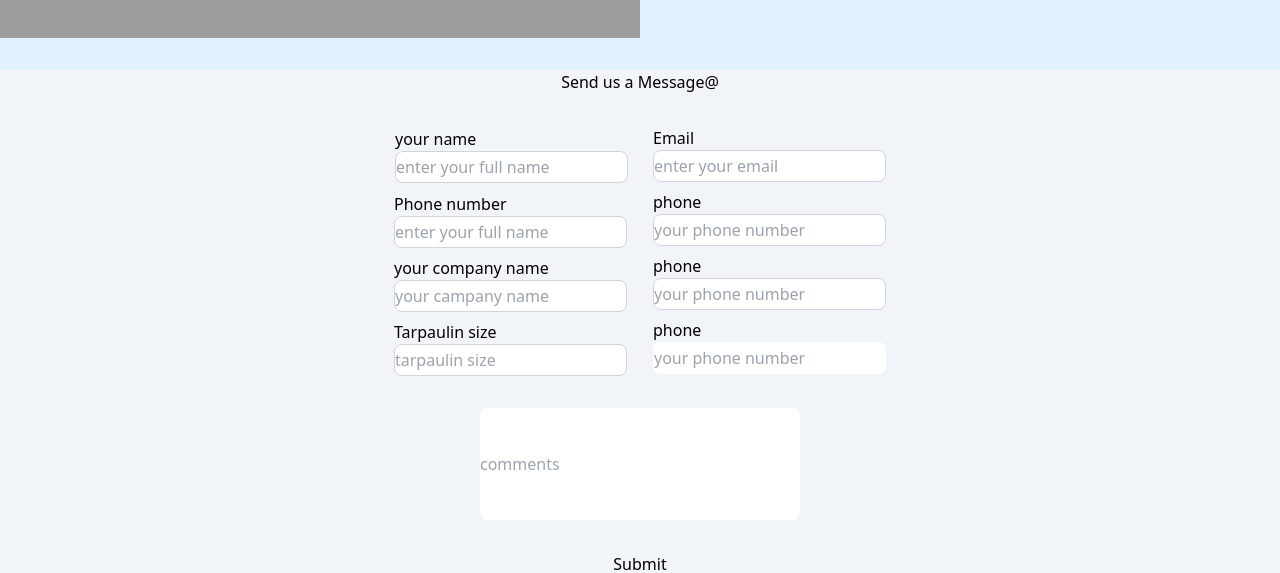
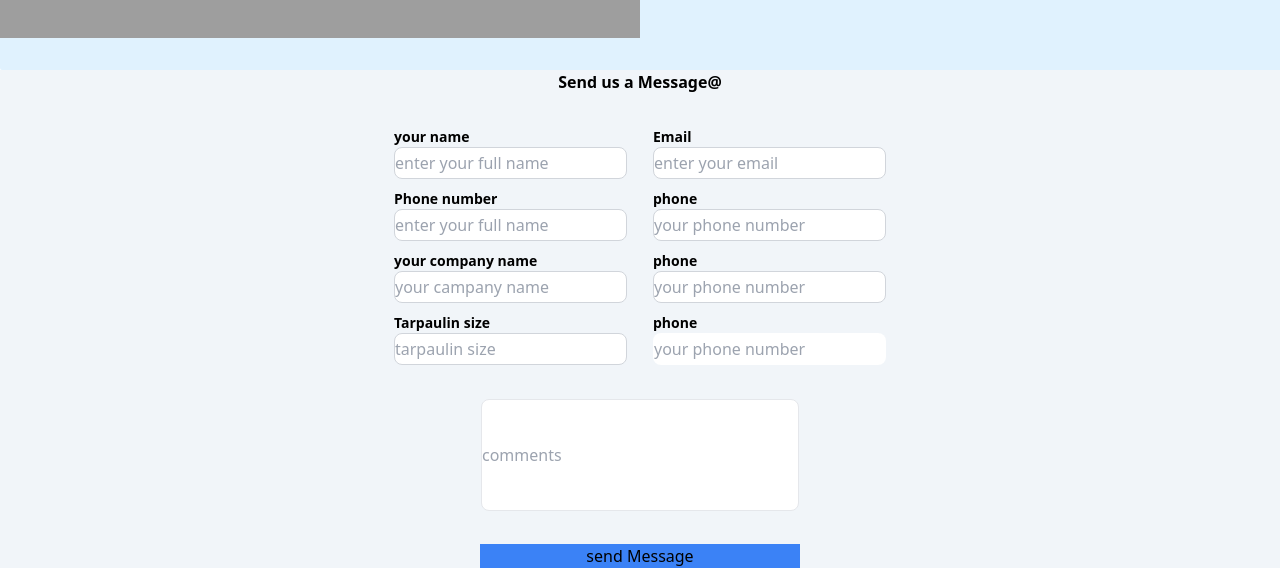
Before and after one commit to josue583/trp_rwanda, a React (Create React App) app: page /contact in a window 1280 px wide. Shown: the part 362-935 px from the top of the page. Built offline with nearby package versions, Linux system fonts and the light colour scheme; grey boxes are pictures that could not be loaded.

Commit message:
change on the form

```diff
--- a/src/components/contact_us/contactForm.jsx
+++ b/src/components/contact_us/contactForm.jsx
@@ -21,51 +21,53 @@ export default function ContacyForm(){
     return(
         <div className="1/2 flex flex-col items-center justify-center bg-slate-100">
             <form action="" className="w-3/6 flex flex-col items-center gap-8" onSubmit={handleClick}>
-            <h1>Send us a Message@{headingText}</h1>
+            <h1 className="font-bold">Send us a Message@{headingText}</h1>
             <div className="w-full flex justify-center gap-6">
             <div className=" flex flex-col gap-2 ">
                 <div className="flex flex-col items-start border border-transparent hover:border-blue-700">
-                <label htmlFor="">your name</label>
+                <label className="font-semibold text-sm" htmlFor="">your name</label>
                 <input className="h-8 border border-gray-300 rounded-lg" type="" placeholder="enter your full name"onChange={handleChange} value={name}/>
                 </div>
-                <div className="flex flex-col items-start">
-                <label htmlFor="">Phone number</label>
+                <div className="flex flex-col items-start border border-transparent hover:border-blue-500">
+                <label className="font-semibold text-sm" htmlFor="">Phone number</label>
                 <input className="h-8 border border-gray-300 rounded-lg" type="" placeholder="enter your full name"onChange={handleChange} value={name}/>
                 </div>
-                <div className="flex flex-col items-start">
-                <label htmlFor="">your company name</label>
+                <div className="flex flex-col items-start border border-transparent hover:border-blue-500">
+                <label className="font-semibold text-sm" htmlFor="">your company name</label>
                 <input className="h-8 border border-gray-300 rounded-lg" type="" placeholder="your campany name"onChange={handleChange} value={name}/>
                 </div>
-                <div className="flex flex-col items-start ">
-                <label htmlFor="">Tarpaulin size</label>
+                <div className="flex flex-col items-start border border-transparent hover:border-blue-500 ">
+                <label className="font-semibold text-sm" htmlFor="">Tarpaulin size</label>
                 <input className="h-8 border border-gray-300 rounded-lg" type="" placeholder="tarpaulin size" onChange={handleChange} value={name}/>
                 </div>
                 </div>
 
-                <div className=" flex flex-col gap-2">
-                <div className="flex flex-col items-start">
-                <label htmlFor="">Email</label>
+                <div className=" flex flex-col gap-2 ">
+                <div className="flex flex-col items-start border border-transparent hover:border-blue-500">
+                <label className="font-semibold text-sm" htmlFor="">Email</label>
                 <input className="h-8 border border-gray-300 rounded-lg" type="text" placeholder="enter your email"/>
                 </div>
-                <div className="flex flex-col  items-start">
-                <label htmlFor="">phone</label>
+                <div className="flex flex-col  items-start border border-transparent hover:border-blue-500">
+                <label className="font-semibold text-sm" htmlFor="">phone</label>
                 <input className="h-8 border border-gray-300 rounded-lg" type="text"  placeholder="your phone number" />
                 </div>
-                <div className="flex flex-col items-start">
-                <label htmlFor="">phone</label>
+                <div className="flex flex-col items-start border border-transparent hover:border-blue-500">
+                <label className="font-semibold text-sm" htmlFor="">phone</label>
                 <input className="h-8 border border-gray-300 rounded-lg" type="text"  placeholder="your phone number" />
                 </div>
-                <div className="flex flex-col items-start">
-                <label htmlFor="">phone</label>
+                <div className="flex flex-col items-start border border-transparent hover:border-blue-500">
+                <label className="font-semibold text-sm" htmlFor="">phone</label>
                 <input className="h-8 border border-transparent border-gray-300 rounded-lg" type="text"  placeholder="your phone number" />
                 </div>
                 </div>
 
             </div>
+                <div className="w-1/2 border border-transparent hover:border-blue-500">
+                <input className="w-full h-28 rounded-lg border hover:border-transparent resize-none" type="textarea" placeholder="comments"  />
+                </div>
 
-                <input className="w-1/2 h-28 rounded-lg" type="textarea" placeholder="comments"  />
 
-                <button onClick={handleClick}>Submit</button>
+                <button className="w-1/2 bg-blue-500" onClick={handleClick}>send Message</button>
             </form>
         </div>
     );
```
